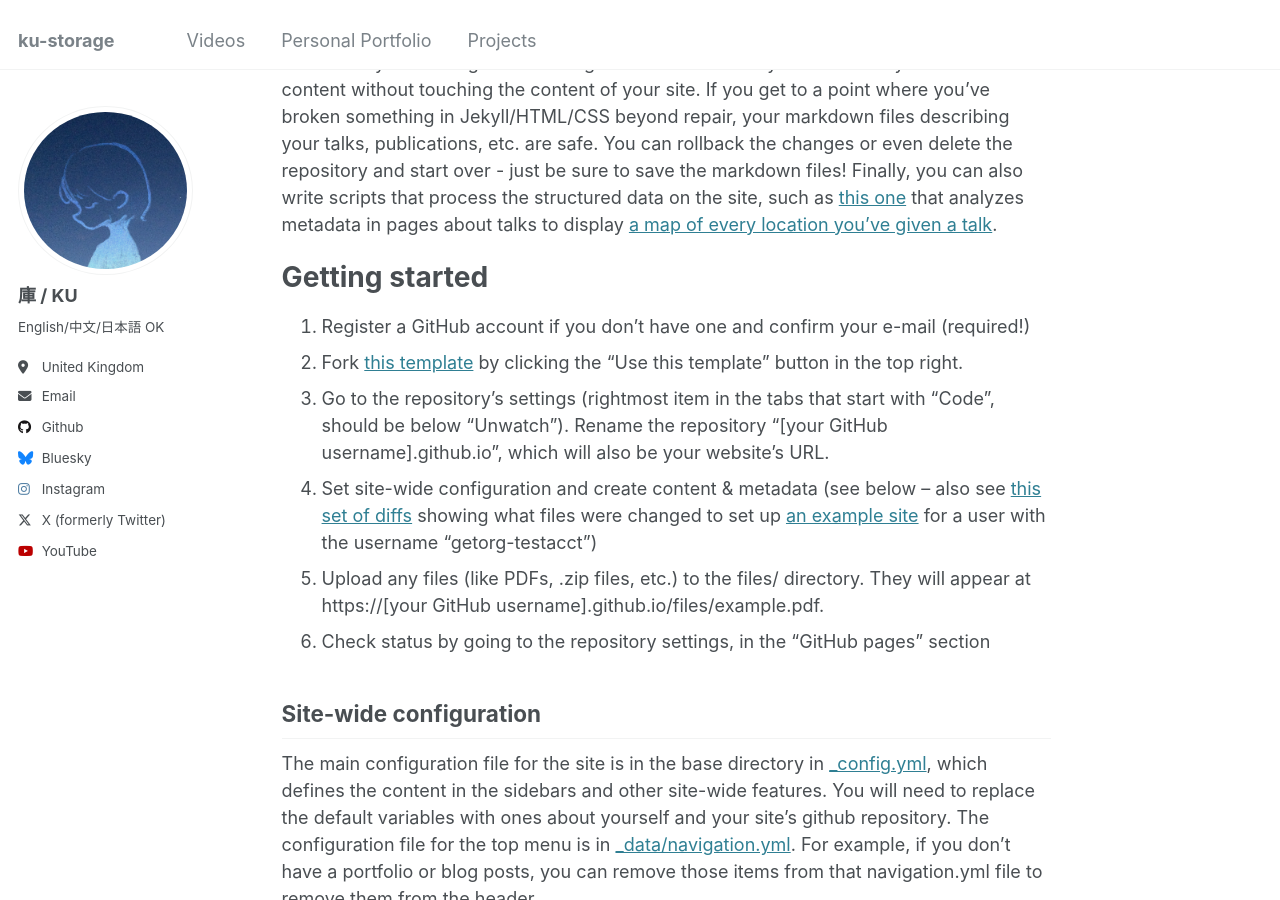
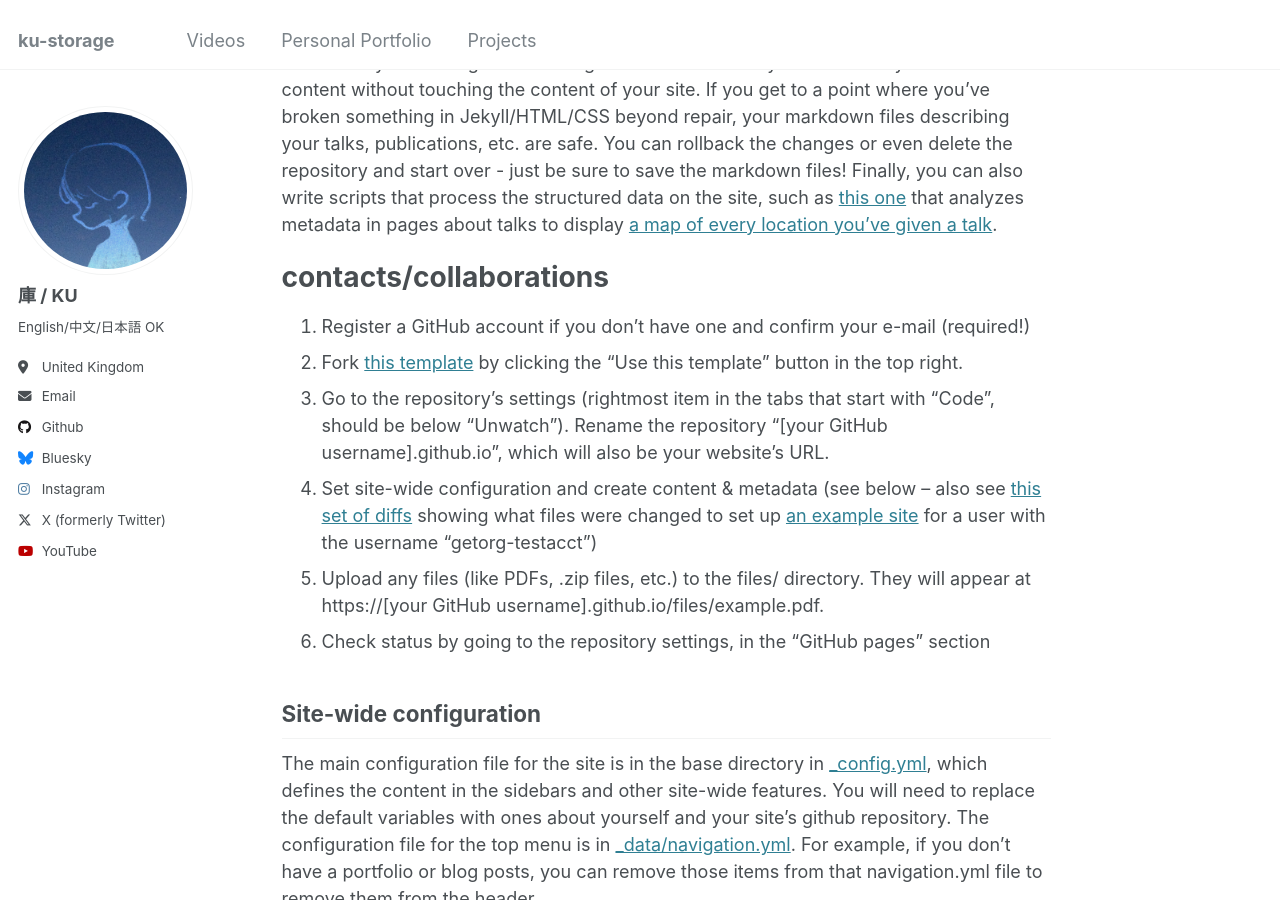
Before and after one commit to ku-storage/ku-storage.github.io, a Jekyll site: the page built from _pages/about.md, in a window 1280 px wide and 900 px high, scrolled down 707 px. Built offline with Jekyll 4.4.1, drawn with Linux system fonts in a browser that asks for light colours.

Commit message:
Update about.md

```diff
--- a/_pages/about.md
+++ b/_pages/about.md
@@ -15,7 +15,7 @@ Like many other Jekyll-based GitHub Pages templates, Academic Pages makes you se
 
 Many of the features of dynamic content management systems (like Wordpress) can be achieved in this fashion, using a fraction of the computational resources and with far less vulnerability to hacking and DDoSing. You can also modify the theme to your heart's content without touching the content of your site. If you get to a point where you've broken something in Jekyll/HTML/CSS beyond repair, your markdown files describing your talks, publications, etc. are safe. You can rollback the changes or even delete the repository and start over - just be sure to save the markdown files! Finally, you can also write scripts that process the structured data on the site, such as [this one](https://github.com/academicpages/academicpages.github.io/blob/master/talkmap.ipynb) that analyzes metadata in pages about talks to display [a map of every location you've given a talk](https://academicpages.github.io/talkmap.html).
 
-Getting started
+contacts/collaborations
 ======
 1. Register a GitHub account if you don't have one and confirm your e-mail (required!)
 1. Fork [this template](https://github.com/academicpages/academicpages.github.io) by clicking the "Use this template" button in the top right.
```
